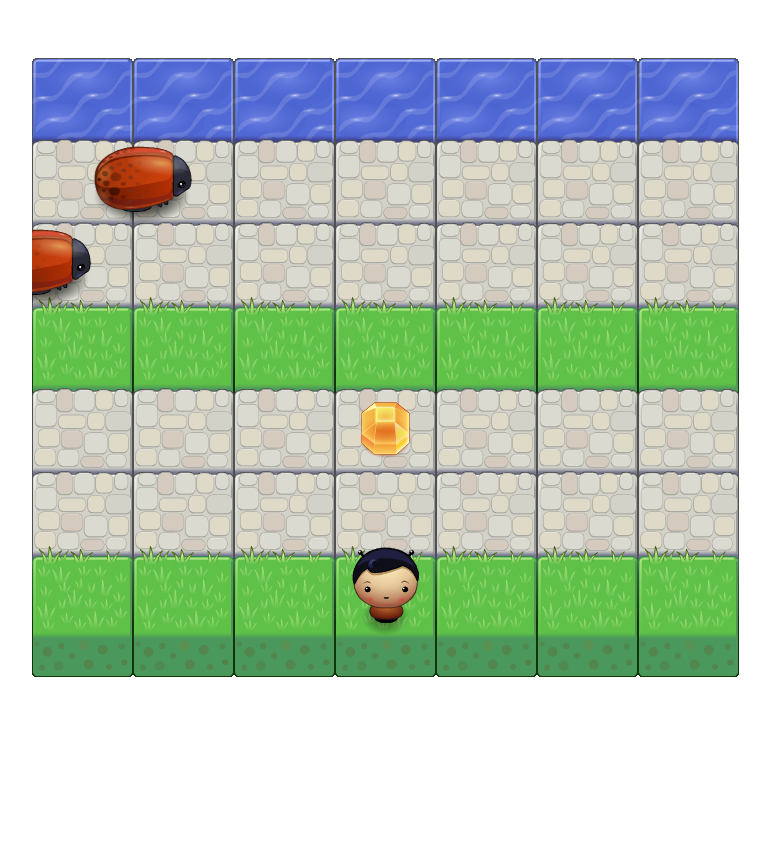
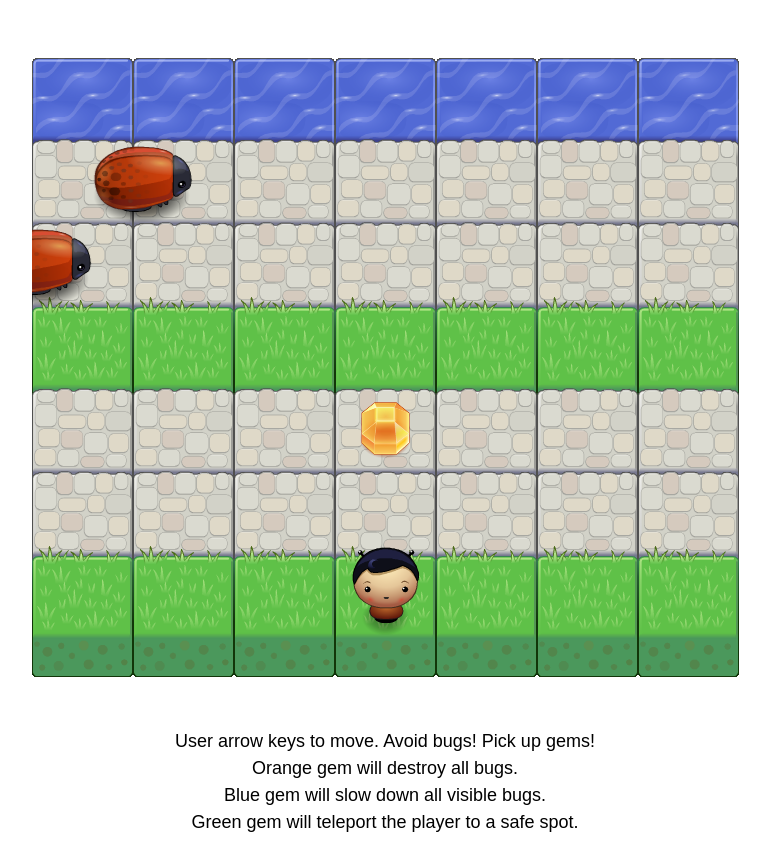
Before and after one commit to jkbeck/Project-3-Arcade-Game, a plain HTML site: page index.html in a window 1280 px wide. Shown: the whole page, without its empty margins (255-1025 px from the left). Before the commit the page ends 800 px from the top, so only its background shows below. Drawn offline with Linux system fonts and the light colour scheme.

Commit message:
Added rules section and styling

```diff
--- a/css/style.css
+++ b/css/style.css
@@ -1,3 +1,9 @@
 body {
     text-align: center;
 }
+
+.rules {
+font-size: 18px;
+font-family: sans-serif;
+line-height: 0.5;
+}
--- a/index.html
+++ b/index.html
@@ -8,5 +8,11 @@
     <script src="js/resources.js"></script>
     <script src="js/app.js"></script>
     <script src="js/engine.js"></script>
+    <div class="rules">
+	    <p>User arrow keys to move. Avoid bugs! Pick up gems!</p>
+		<p>Orange gem will destroy all bugs.</p>
+		<p>Blue gem will slow down all visible bugs.</p>
+		<p>Green gem will teleport the player to a safe spot.</p>
+	</div>
 </body>
 </html>
```
